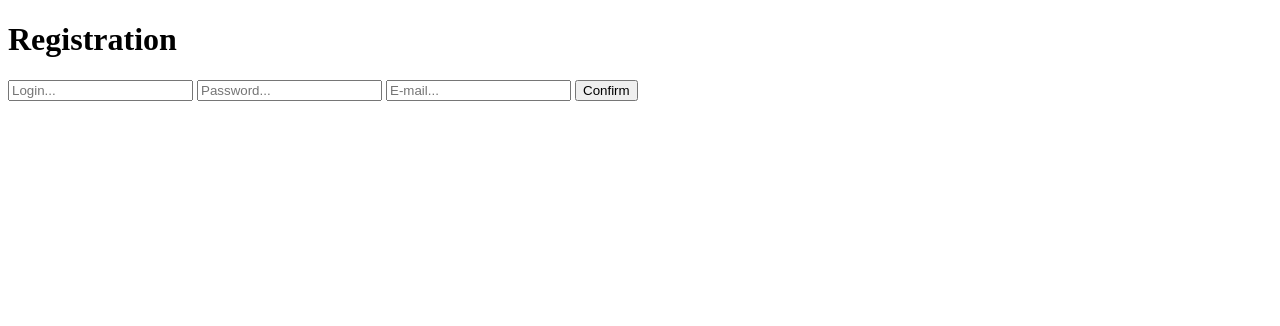
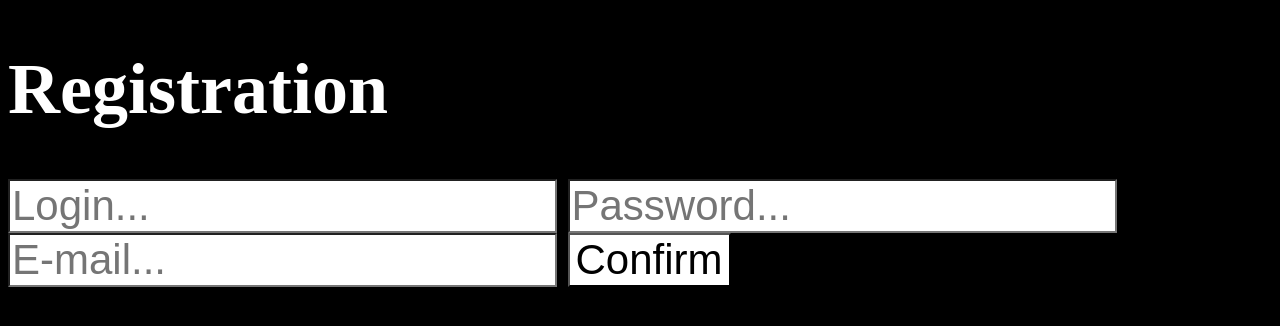
Before and after one commit to OcchialiArabii/scaling-waffle, a Laravel app: page /register in a window 1280 px wide. Shown: the top 326 px of the page. Run offline with Laravel 10, Linux system fonts and the light colour scheme.

Commit message:
31.05.2025

```diff
--- /dev/null
+++ b/public/css/auth.css
@@ -0,0 +1,12 @@
+*{
+    background-color: black;
+    color: white;
+    font-size: 42px;
+}
+h1{
+    font-size: 72px;
+}
+button , input{
+    background-color: white;
+    color: black;
+}
--- a/resources/views/auth/register.blade.php
+++ b/resources/views/auth/register.blade.php
@@ -3,6 +3,7 @@
 <head>
     <meta charset="UTF-8">
     <meta name="viewport" content="width=device-width, initial-scale=1.0">
+    <link href="{{asset('css/auth.css')}}" rel="stylesheet">
     <title>Register</title>
 </head>
 <body>
--- a/resources/views/layout.blade.php
+++ b/resources/views/layout.blade.php
@@ -15,6 +15,8 @@
   @yield('content')
   <br><br>
   <a id=home href="/home">Home Page</a>
+  <br><br>
+  <a href="/logout">Logout</a>
   <h6>DOWN -- DOWN -- DOWN -- DOWN</h6>
 
 </body>
--- a/routes/web.php
+++ b/routes/web.php
@@ -44,3 +44,5 @@ Route::post('/', [AuthController::class, 'login']);
 Route::get('/home', function () {
     return view('home');
 })->name('home');
+
+Route::get('/logout',[AuthController::class,'logout'])->name('logout');
```
Also changed, not shown: app/Http/Controllers/AuthController.php (+15 -4 lines), resources/views/auth/login.blade.php (+4 -12 lines), 1 other file.
